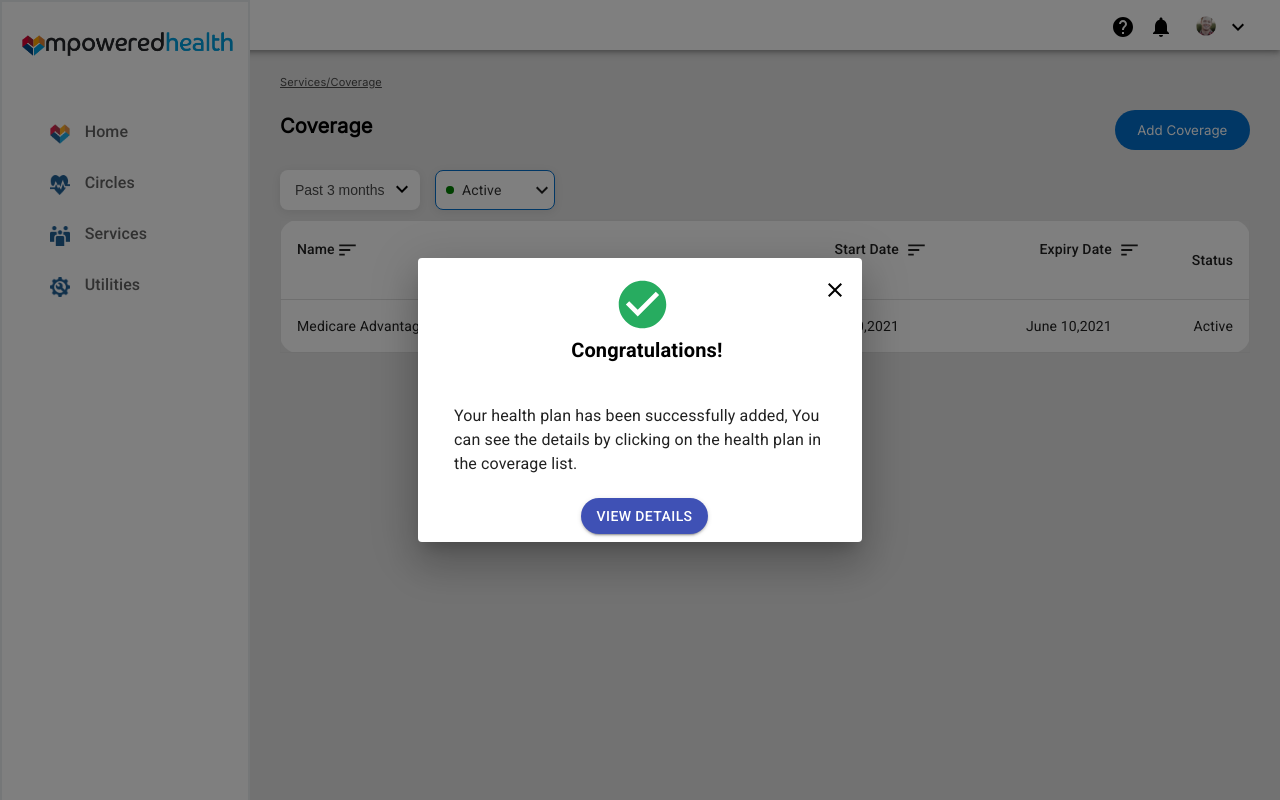
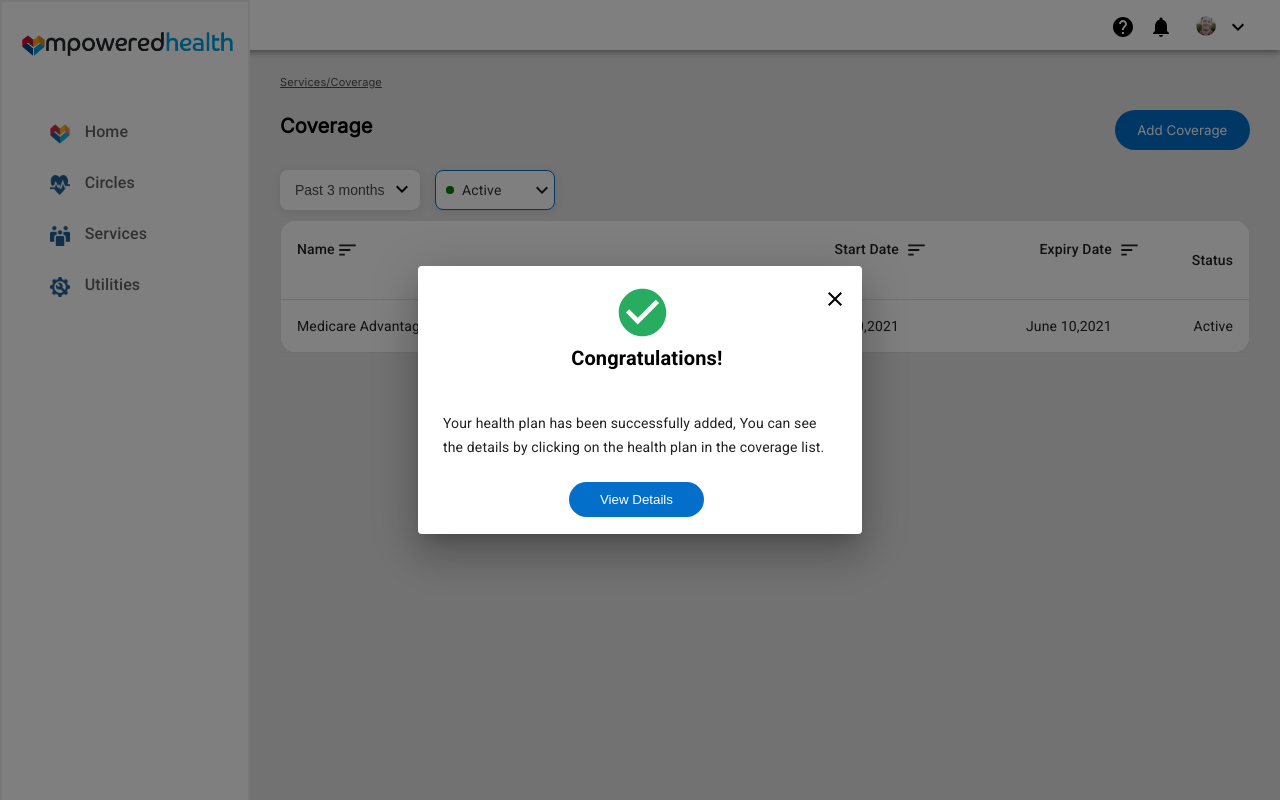
Before and after one commit to ruchita00/css_styling, a React (Create React App) app in the folder my-app/: page / in a window 1280 px wide. Both pictures are taken after a click on the button "Add Coverage". Shown: the top 800 px of the page. Built offline with nearby package versions, Linux system fonts and the light colour scheme.

Commit message:
Added Button in popup window.

```diff
--- a/my-app/src/components/Popupwindow.js
+++ b/my-app/src/components/Popupwindow.js
@@ -7,6 +7,7 @@ import MuiDialogActions from "@material-ui/core/DialogActions";
 import IconButton from "@material-ui/core/IconButton";
 import CloseIcon from "@material-ui/icons/Close";
 import Typography from "@material-ui/core/Typography";
+
 import CheckCircleIcon from "@material-ui/icons/CheckCircle";
 
 const styles = (theme) => ({
@@ -159,12 +160,12 @@ const Popupwindow = (props) => {
             width: "440px",
             height: "72px",
             left: "0px",
-            top: "0px",
-            fontSize: "16px",
+            top: "-10px",
+            fontSize: "14px",
             lineHeight: "24px",
             flexGrow: 0,
-            margin: "50px 0px",
-            padding: "36px",
+            margin: "60px 0px",
+            padding: "25px",
           }}
         >
           Your health plan has been successfully added, You can see the details
@@ -172,15 +173,31 @@ const Popupwindow = (props) => {
         </div>
 
         <DialogActions>
-          <Button
+          <button
             autoFocus
             onClick={handleClose}
             variant="contained"
             color="primary"
-            style={{ borderRadius: 50, left: "-34.00%", color: "white" }}
+            style={{
+              // flex: 0.5,
+              position: "absolute",
+              borderRadius: 50,
+              top: "80.76%",
+              width: "135px",
+              height: "35px",
+              // display: "center",
+              // justifyContent: "center",
+              // alignItem: "center",
+              left: "34.00%",
+              border: "hidden",
+              color: "#FFFFFF",
+              background: "#036FCB",
+              // margin:'40px 0px',
+              overflow:'hidden'
+            }}
           >
             View Details
-          </Button>
+          </button>
         </DialogActions>
       </Dialog>
     </div>
```
